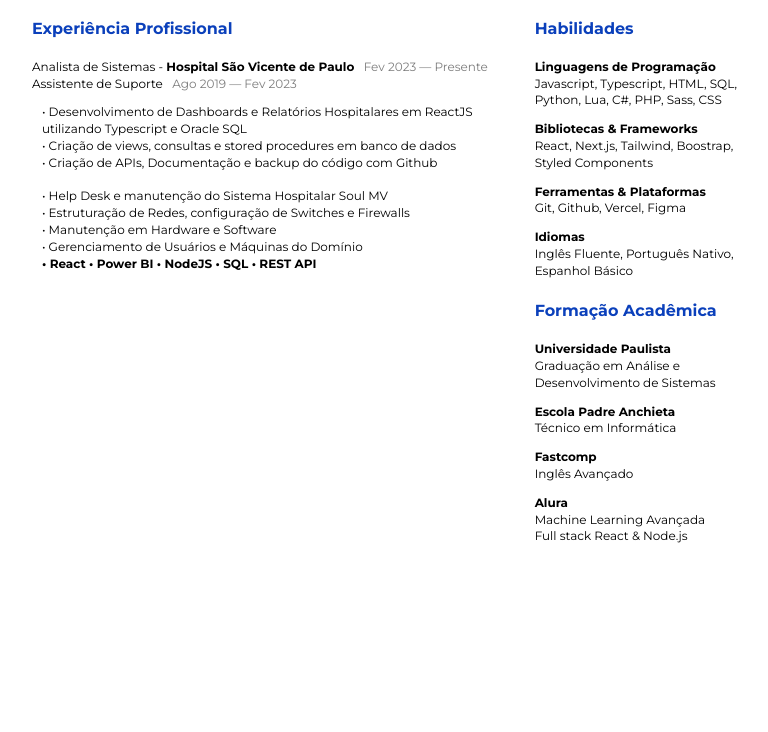
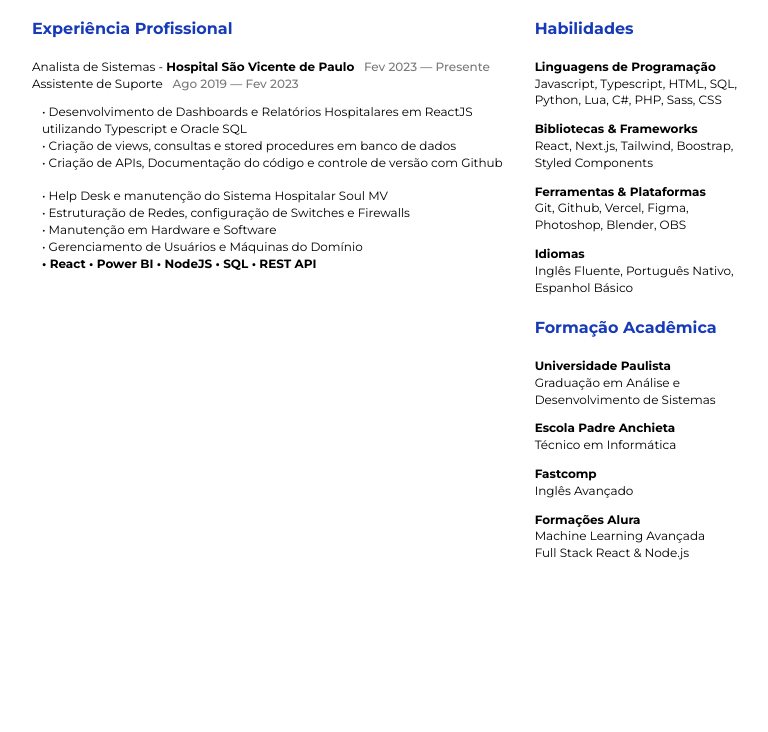
Before and after one commit to g-lippe/Resume, a plain HTML site: page v2.0/index.html in a window 1280 px wide. Shown: the part 189-921 px from the top of the page, without its empty margins (249-1017 px from the left). Drawn offline with Linux system fonts and the light colour scheme.

Commit message:
Update Skills

```diff
--- a/v2.0/index.html
+++ b/v2.0/index.html
@@ -54,7 +54,7 @@
                                 • Desenvolvimento de Dashboards e Relatórios Hospitalares em ReactJS <br>
                                 utilizando Typescript e Oracle SQL <br>
                                 • Criação de views, consultas e stored procedures em banco de dados <br>
-                                • Criação de APIs, Documentação e backup do código com Github <br> <br>
+                                • Criação de APIs, Documentação do código e controle de versão com Github <br> <br>
 
 
                                 • Help Desk e manutenção do Sistema Hospitalar Soul MV <br>
@@ -84,7 +84,7 @@
                             </p>
                             <p>
                                 <strong> Ferramentas & Plataformas </strong> <br>
-                                Git, Github, Vercel, Figma <br>
+                                Git, Github, Vercel, Figma, Photoshop, Blender, OBS <br>
                             </p>
 
                             <p>
@@ -108,9 +108,9 @@
                             </p>
 
                             <p>
-                                <strong> Alura </strong> <br>
+                                <strong> Formações Alura </strong> <br>
                                 Machine Learning Avançada <br>
-                                Full stack React & Node.js
+                                Full Stack React & Node.js
                             </p>
 
 
--- a/v2.0/styles.css
+++ b/v2.0/styles.css
@@ -33,7 +33,7 @@
 
 
 .accent {
-    color: #0b40bb;
+    color: #173ab8;
 }
 
 .bd {
@@ -61,7 +61,8 @@
 }
 
 .grey {
-    color: #7e7e7e;
+    color: #797979;
+    font-weight: 500;
 }
 
 
```
